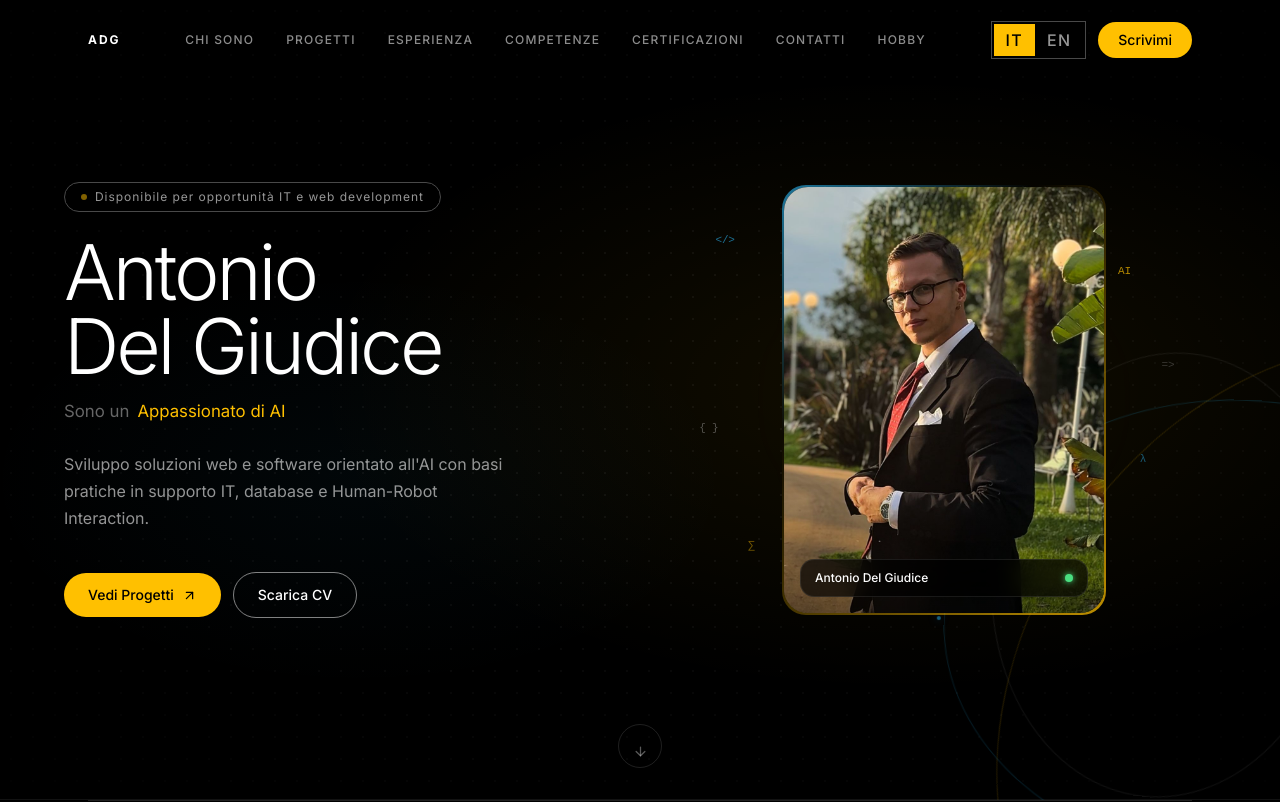
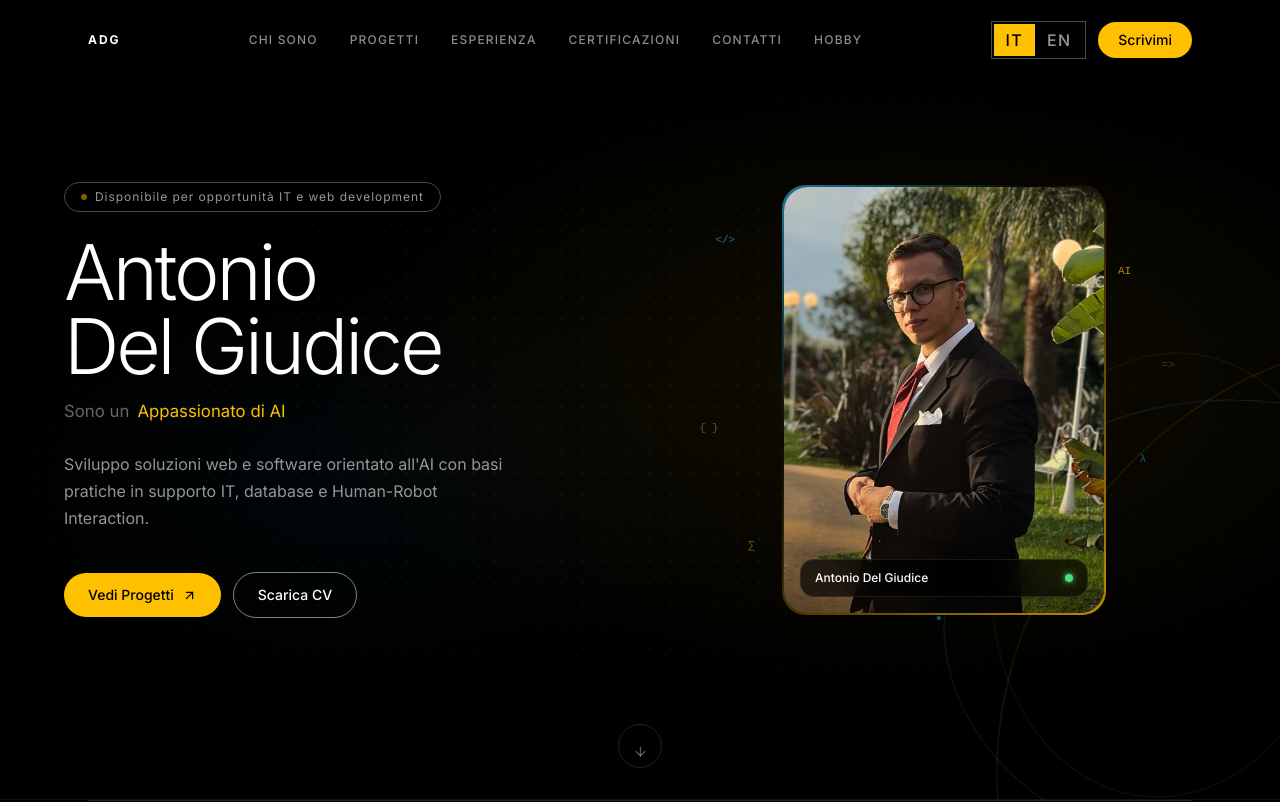
Before and after one commit to antoniodg517/portfolio, a React (Vite) app: page / in a window 1280 px wide. Shown: the top 802 px of the page. Built offline with nearby package versions, Linux system fonts and the light colour scheme.

Commit message:
rimozione Competenze dal mio CV

```diff
--- a/src/app/App.tsx
+++ b/src/app/App.tsx
@@ -6,7 +6,6 @@ import { Hero } from "./components/Hero";
 import { About } from "./components/About";
 import { Projects } from "./components/Projects";
 import { Experience } from "./components/Experience";
-import { Skills } from "./components/Skills";
 import { Contact } from "./components/Contact";
 import { Hobby } from "./components/Hobby";
 import { Certifications } from "./components/Certifications";
@@ -41,8 +40,6 @@ export default function App() {
         <Divider />
         <Experience lang={lang} />
         <Divider />
-        <Skills lang={lang} />
-        <Divider />
         <Certifications lang={lang} />
         <Divider />
         <Contact lang={lang} />
--- a/src/app/components/Nav.tsx
+++ b/src/app/components/Nav.tsx
@@ -16,7 +16,6 @@ export function Nav({ lang, onLangChange }: NavProps) {
     { label: t.about, href: "#about" },
     { label: t.projects, href: "#projects" },
     { label: t.experience, href: "#experience" },
-    { label: t.skills, href: "#skills" },
     { label: t.certifications, href: "#certifications" },
     { label: t.contact, href: "#contact" },
     { label: t.hobby, href: "#hobby" },
```
